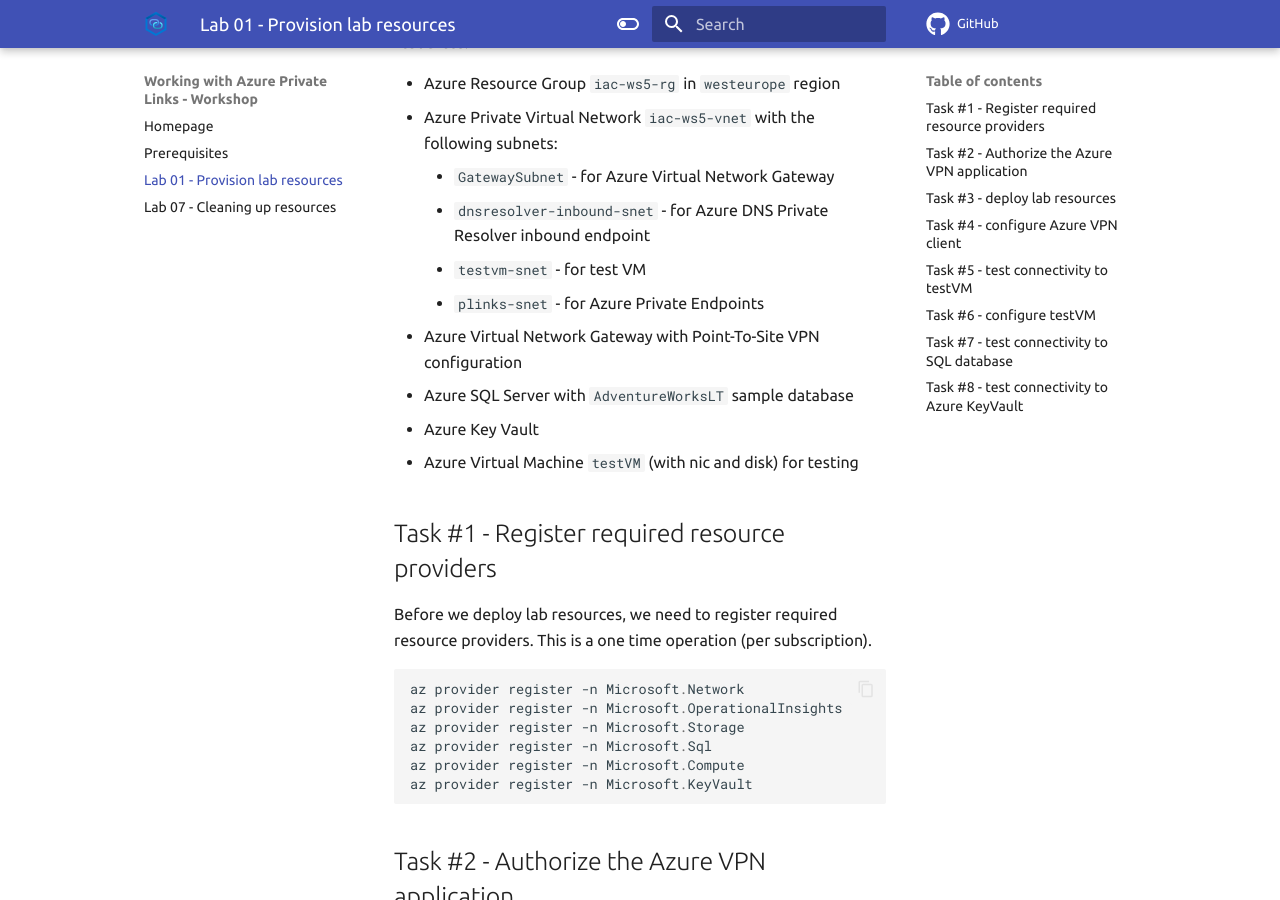
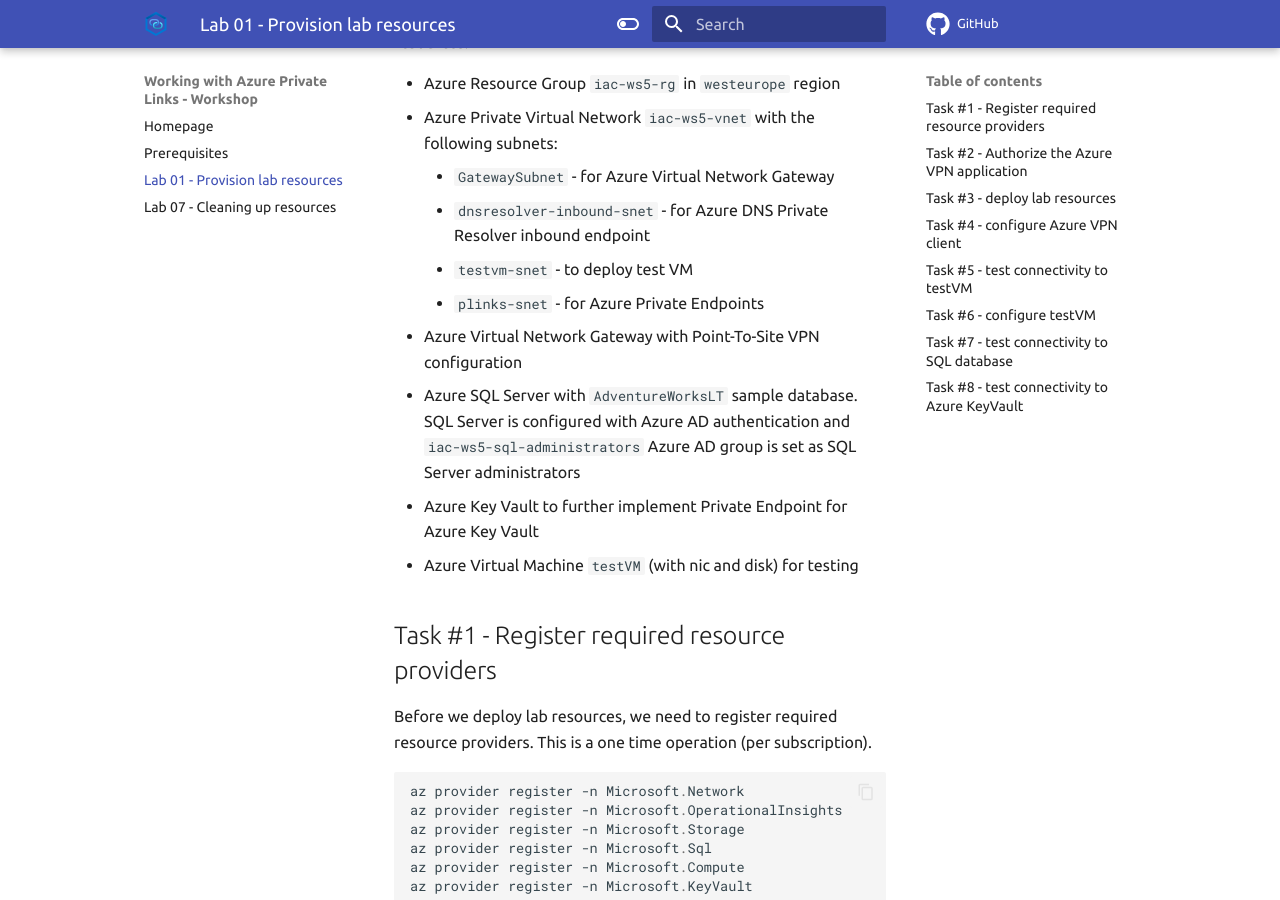
Before and after one commit to Infrastructure-AsCode/azure-private-links-labs, an MkDocs documentation site: the page built from docs/labs/lab-01/index.md, in a window 1280 px wide and 900 px high, scrolled down 361 px. Built offline with MkDocs 1.6.1 and Material for MkDocs 9.7.7, drawn with Linux system fonts in a browser that asks for light colours; comment, search, counter and statistics services are not loaded.

Commit message:
WIP - lab01

```diff
--- a/docs/labs/lab-01/index.md
+++ b/docs/labs/lab-01/index.md
@@ -8,11 +8,11 @@ Infrastructure for Lab environment is implemented using `Bicep` and code is loca
 - Azure Private Virtual Network `iac-ws5-vnet` with the following subnets:
     - `GatewaySubnet` - for Azure Virtual Network Gateway
     - `dnsresolver-inbound-snet` - for Azure DNS Private Resolver inbound endpoint
-    - `testvm-snet` - for test VM
+    - `testvm-snet` - to deploy test VM
     - `plinks-snet` - for Azure Private Endpoints
 - Azure Virtual Network Gateway with Point-To-Site VPN configuration
-- Azure SQL Server with `AdventureWorksLT` sample database
-- Azure Key Vault
+- Azure SQL Server with `AdventureWorksLT` sample database. SQL Server is configured with Azure AD authentication and `iac-ws5-sql-administrators` Azure AD group is set as SQL Server administrators
+- Azure Key Vault to further implement Private Endpoint for Azure Key Vault
 - Azure Virtual Machine `testVM` (with nic and disk) for testing
 
 ## Task #1 - Register required resource providers
```
